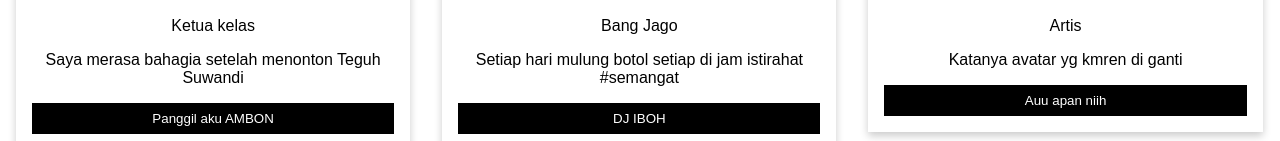
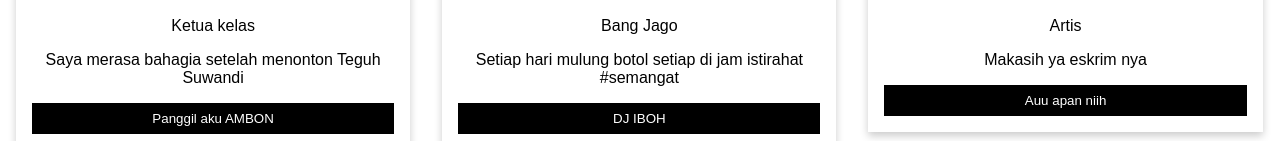
Before and after one commit to MAliffadlan/faktor-pendorong-persatuan, a plain HTML site: page kelompok.html in a window 1280 px wide. Shown: the part 546-687 px from the top of the page. Drawn offline with Linux system fonts and the light colour scheme.

Commit message:
perbaruan terus

```diff
--- a/kelompok.html
+++ b/kelompok.html
@@ -54,7 +54,7 @@
             <div class="container">
               <h2><center>Naeli</center></h2>
               <p class="title"><center>Artis</center></p>
-              <p><center>Katanya avatar yg kmren di ganti </center></p>
+              <p><center>Makasih ya eskrim nya </center></p>
 
               <p><button class="button">Auu apan niih</button></p>
             </div>
```
